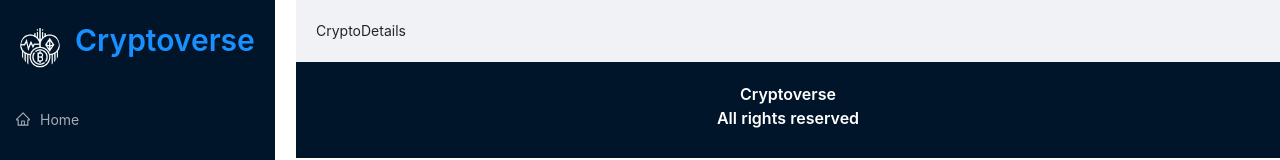
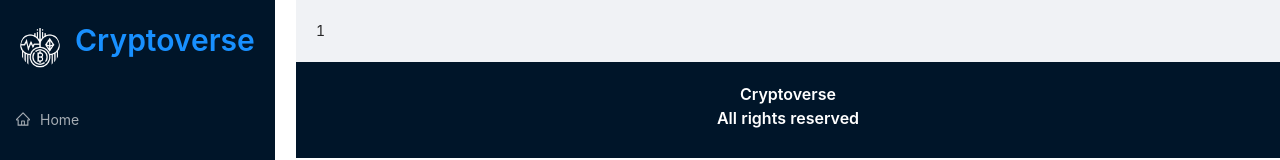
Before and after one commit to yasscht/crypto-currency-app, a React (Create React App) app: page /crypto/1 in a window 1280 px wide. Shown: the top 160 px of the page. Built offline with nearby package versions, Linux system fonts and the light colour scheme.

Commit message:
creatng of the getCoinDetails service and retriving the coinId

```diff
--- a/src/components/CryptoDetails.jsx
+++ b/src/components/CryptoDetails.jsx
@@ -1,7 +1,25 @@
+import React, { useState } from "react";
+import HTMLReactParser from "html-react-parser";
+import { useParams } from "react-router-dom";
+import millify from "millify";
+import { Col, Row, Typography, Select } from "antd";
+import {
+  MoneyCollectOutlined,
+  DollarCircleOutlined,
+  FundOutlined,
+  ExclamationCircleOutlined,
+  StopOutlined,
+  TrophyOutlined,
+  CheckOutlined,
+  NumberOutlined,
+  ThunderboltOutlined,
+} from "@ant-design/icons";
+
 const CryptoDetails = () => {
+  const { coinId } = useParams();
   return (
     <>
-      <div>CryptoDetails</div>
+      <div>{coinId}</div>
     </>
   );
 };
--- a/src/services/cryptoApi.js
+++ b/src/services/cryptoApi.js
@@ -12,6 +12,9 @@
     getCryptos: builder.query({
       query: (count) => createRequest(`/coins?limit=${count}`),
     }),
+    getCryptoDetails: builder.query({
+      query: (id) => createRequest(`/coin/${id}`),
+    }),
   }),
 });
-export const { useGetCryptosQuery } = cryptoApi;
+export const { useGetCryptosQuery, useGetCryptoDetailsQuery } = cryptoApi;
```
